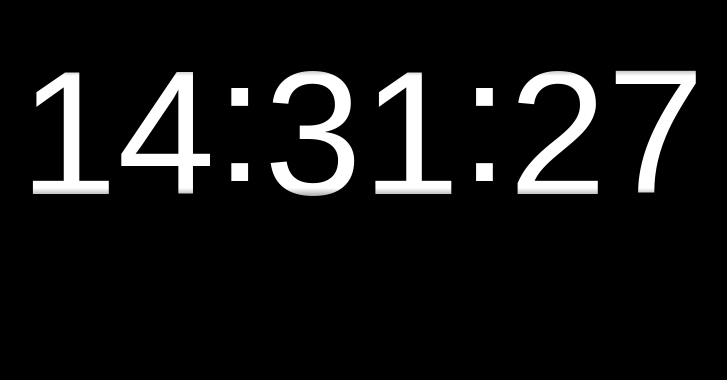
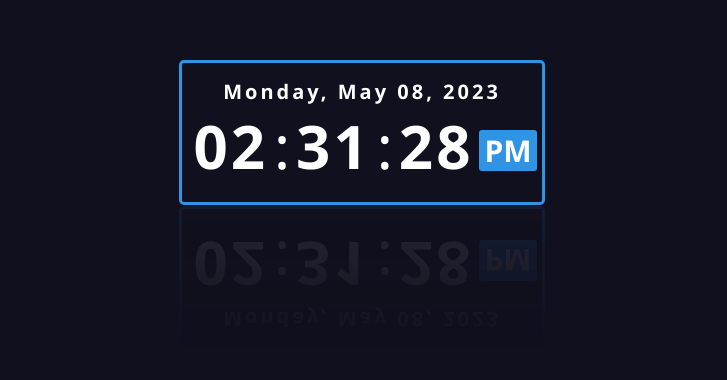
Before and after one commit to MA-Arafat/digital-clock, a plain HTML site: page index.html in a window 1280 px wide. Shown: the part 268-648 px from the top of the page, without its empty margins (278-1005 px from the left). Drawn offline with Linux system fonts and the light colour scheme.

Commit message:
digital clock change

```diff
--- a/index.html
+++ b/index.html
@@ -1,42 +1,69 @@
 <!DOCTYPE html>
-<html lang="en">
-<head>
-    <meta charset="UTF-8">
-    <meta http-equiv="X-UA-Compatible" content="IE=edge">
-    <meta name="viewport" content="width=device-width, initial-scale=1.0">
+<html lang="en" dir="ltr">
+  <head>
+    <meta charset="utf-8">
+    <title>Digital Clock With Date</title>
     <link rel="stylesheet" href="style.css">
-    <title>clock</title>
-</head>
-<body>
-    <div class="clock">
-        <div class="hours">
-          <div class="first">
-            <div class="number">0</div>
-          </div>
-          <div class="second">
-            <div class="number">0</div>
-          </div>
-        </div>
-        <div class="tick">:</div>
-        <div class="minutes">
-          <div class="first">
-            <div class="number">0</div>
-          </div>
-          <div class="second">
-            <div class="number">0</div>
-          </div>
-        </div>
-        <div class="tick">:</div>
-        <div class="seconds">
-          <div class="first">
-            <div class="number">0</div>
-          </div>
-          <div class="second infinite">
-            <div class="number">0</div>
-          </div>
-        </div>
+  </head>
+  <body onload="initClock()">
+
+    <!--digital clock start-->
+    <div class="datetime">
+      <div class="date">
+        <span id="dayname">Day</span>,
+        <span id="month">Month</span>
+        <span id="daynum">00</span>,
+        <span id="year">Year</span>
       </div>
+      <div class="time">
+        <span id="hour">00</span>:
+        <span id="minutes">00</span>:
+        <span id="seconds">00</span>
+        <span id="period">AM</span>
+      </div>
+    </div>
+    <!--digital clock end-->
 
-      <script src="./script.js"></script>
-</body>
+    <script type="text/javascript">
+    function updateClock(){
+      var now = new Date();
+      var dname = now.getDay(),
+          mo = now.getMonth(),
+          dnum = now.getDate(),
+          yr = now.getFullYear(),
+          hou = now.getHours(),
+          min = now.getMinutes(),
+          sec = now.getSeconds(),
+          pe = "AM";
+
+          if(hou >= 12){
+            pe = "PM";
+          }
+          if(hou == 0){
+            hou = 12;
+          }
+          if(hou > 12){
+            hou = hou - 12;
+          }
+
+          Number.prototype.pad = function(digits){
+            for(var n = this.toString(); n.length < digits; n = 0 + n);
+            return n;
+          }
+
+          var months = ["January", "February", "March", "April", "May", "June", "July", "Augest", "September", "October", "November", "December"];
+          var week = ["Sunday", "Monday", "Tuesday", "Wednesday", "Thursday", "Friday", "Saturday"];
+          var ids = ["dayname", "month", "daynum", "year", "hour", "minutes", "seconds", "period"];
+          var values = [week[dname], months[mo], dnum.pad(2), yr, hou.pad(2), min.pad(2), sec.pad(2), pe];
+          for(var i = 0; i < ids.length; i++)
+          document.getElementById(ids[i]).firstChild.nodeValue = values[i];
+    }
+
+    function initClock(){
+      updateClock();
+      window.setInterval("updateClock()", 1);
+    }
+    </script>
+
+  </body>
 </html>
--- a/style.css
+++ b/style.css
@@ -1,68 +1,62 @@
-* {
+*{
   margin: 0;
   padding: 0;
-    box-sizing: border-box;
 }
 
-  html, body {
-    height: 100%;
-    width: 100%;
+body{
+  height: 100vh;
+  display: flex;
+  justify-content: center;
+  align-items: center;
+  background: #10101E;
 }
 
-  body {
-    background: black;
+.datetime{
+  color: #fff;
+  background: #10101E;
+  font-family: "Segoe UI", sans-serif;
+  width: 340px;
+  padding: 15px 10px;
+  border: 3px solid #2E94E3;
+  border-radius: 5px;
+  -webkit-box-reflect: below 1px linear-gradient(transparent, rgba(255, 255, 255, 0.1));
+  transition: 0.5s;
+  transition-property: background, box-shadow;
+}
+
+.datetime:hover{
+  background: #2E94E3;
+  box-shadow: 0 0 30px #2E94E3;
+}
+
+.date{
+  font-size: 20px;
+  font-weight: 600;
+  text-align: center;
+  letter-spacing: 3px;
+}
+
+.time{
+  font-size: 60px;
   display: flex;
   justify-content: center;
   align-items: center;
 }
 
-  .clock {
-    height: 20vh;
-    color: white;
-    font-size: 22vh;
-    font-family: sans-serif;
-    line-height: 20.4vh;
-    display: flex;
+.time span:not(:last-child){
   position: relative;
-    /*background: green;*/
-    overflow: hidden;
+  margin: 0 6px;
+  font-weight: 600;
+  text-align: center;
+  letter-spacing: 3px;
 }
 
-  .clock::before, .clock::after {
-    content: '';
-    width: 7ch;
-    height: 3vh;
-    background: linear-gradient(to top, transparent, black);
-    position: absolute;
-    z-index: 2;
+.time span:last-child{
+  background: #2E94E3;
+  font-size: 30px;
+  font-weight: 600;
+  text-transform: uppercase;
+  margin-top: 10px;
+  padding: 0 5px;
+  border-radius: 3px;
 }
-
-  .clock::after {
-    bottom: 0;
-    background: linear-gradient(to bottom, transparent, black);
-  }
-
-  .clock > div {
-    display: flex;
-  }
-
-  .tick {
-    line-height: 17vh;
-  }
-
-  .tick-hidden {
-    opacity: 0;
-  }
-
-  .move {
-    animation: move linear 1s infinite;
-  }
-
-  @keyframes move {
-    from {
-      transform: translateY(0vh);
-    }
-    to {
-      transform: translateY(-20vh);
-    }
-  }
```
Lines whose indentation alone changed are shown as unchanged.
